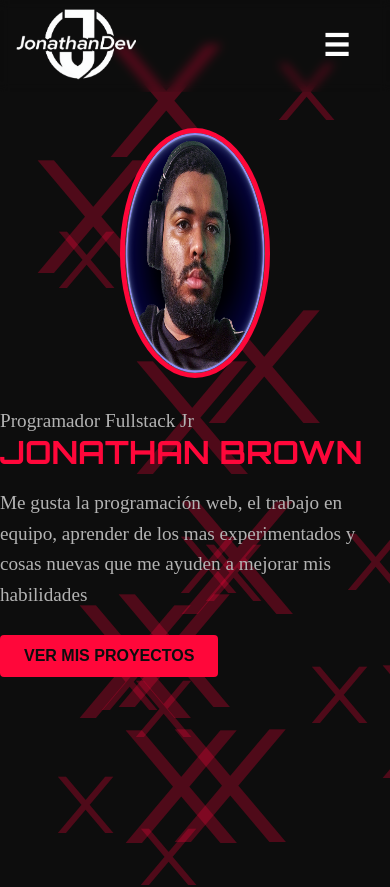
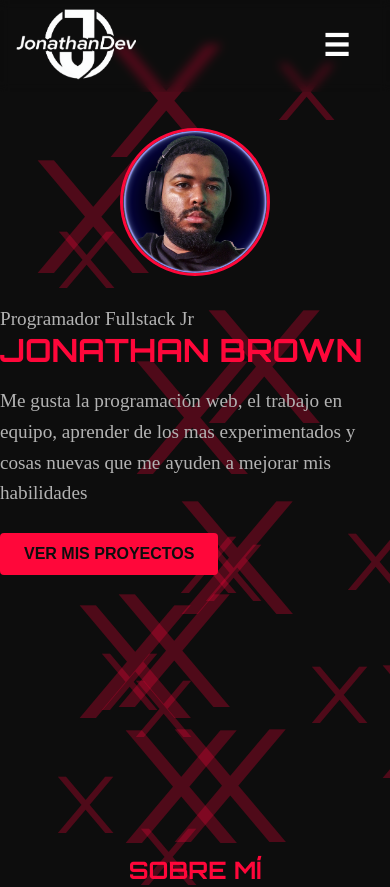
Before and after one commit to JonathanAlexander507/portfolio-react, a React (Vite) app: page / in a window 390 px wide. Shown: the top 887 px of the page. Built offline with nearby package versions, Linux system fonts and the light colour scheme.

Commit message:
arreglo de la foto de perfil responsiva

```diff
--- a/src/index.css
+++ b/src/index.css
@@ -165,12 +165,15 @@ body {
 }
 
 .profile-pic {
-  width: 250px;
-  height: 250px;
-  border-radius: 50%;
-  border: 5px solid var(--red-neon);
-  transition: transform 1s ease;
+  width: 100%; /* La imagen ocupará el ancho completo de su contenedor */
+  max-width: 200px; /* Limita el tamaño máximo */
+  height: auto; /* Mantiene las proporciones */
+  border-radius: 50%; /* Hace la imagen circular */
+  border: 5px solid var(--red-neon); /* Borde estilizado */
+  margin: 0 auto; /* Centra la imagen dentro del contenedor */
+  display: block; /* Asegura que se comporte como un bloque */
 }
+
 
 .profile-pic:hover {
   transform: scale(1.1);
@@ -380,7 +383,6 @@ button:hover, .btn:hover {
       text-align: center;
       padding: 0.5rem 0;
     }
-    @media (max-width: 768px) {
       /* Inicio */
       #home {
         flex-direction: column;
@@ -388,7 +390,8 @@ button:hover, .btn:hover {
       }
 
       .profile-pic {
-        width: 150px;
+        max-width: 150px; /* Reduce el tamaño máximo en pantallas pequeñas */
+        border-width: 3px; /* Ajusta el grosor del borde */
       }
 
       .home-text h1 {
@@ -409,5 +412,4 @@ button:hover, .btn:hover {
       .contact-icons a {
         font-size: 2.5rem;
       }
-    }
-  }
+}
```
